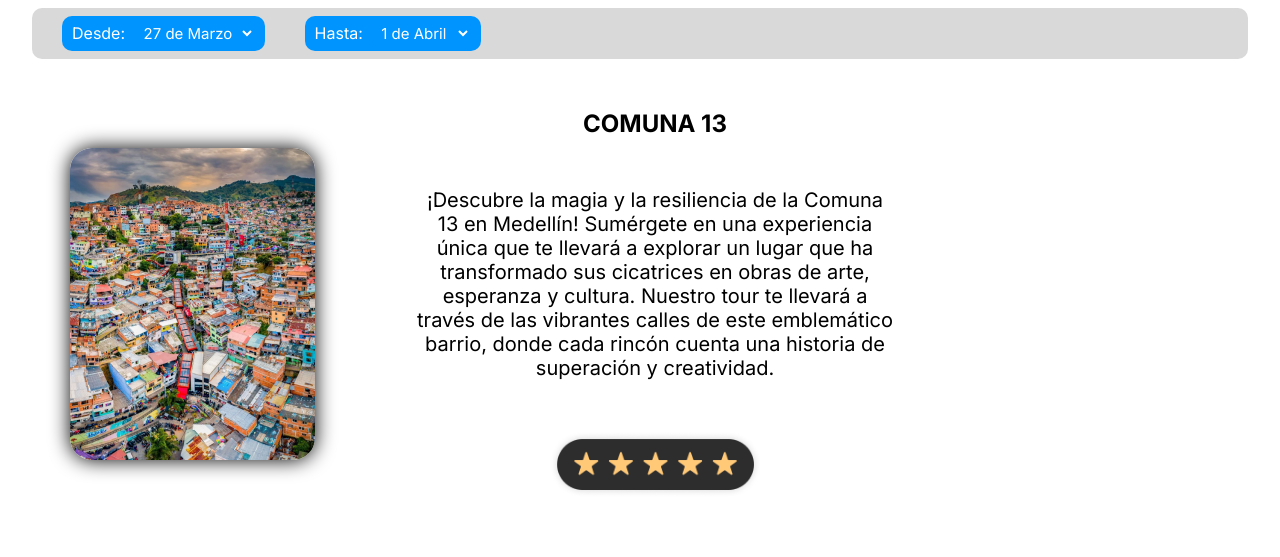
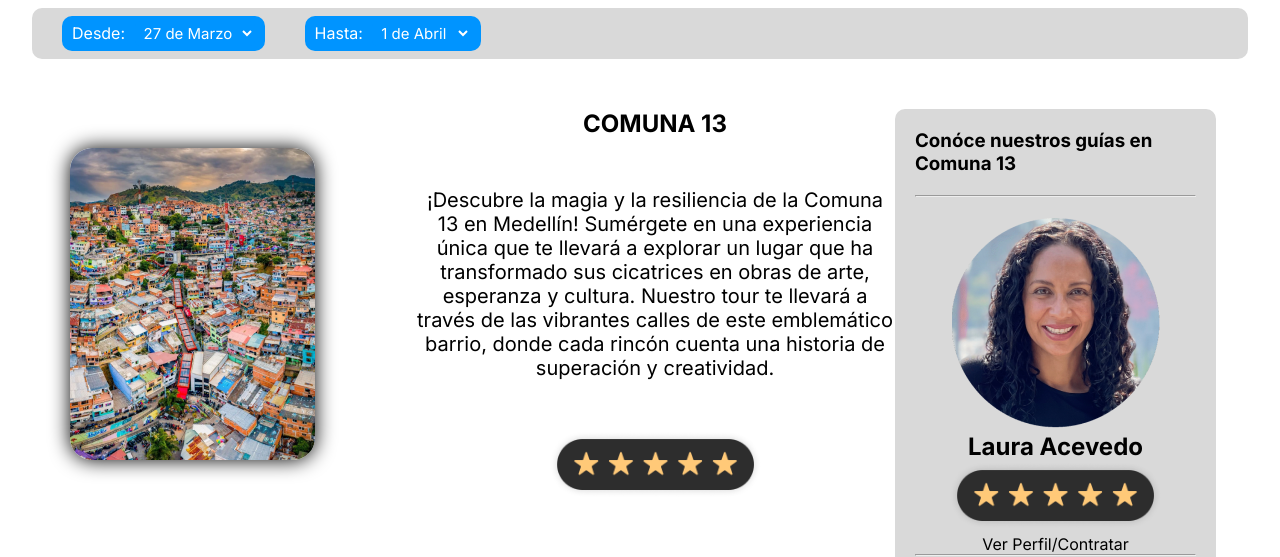
Before and after one commit to Juankyyy/NUTAV, a plain HTML site: page lugares/index.html in a window 1280 px wide. Shown: the part 543-1100 px from the top of the page. Drawn offline with Linux system fonts and the light colour scheme.

Commit message:
Aside lugares, update guias

```diff
--- a/lugares/index.html
+++ b/lugares/index.html
@@ -86,6 +86,7 @@
         </nav>
     </section>
 
+    <main class="main-places">
         <section class="place-section">
             <div class="place-content">
                 <div class="place-img">
@@ -167,5 +168,35 @@
                 </div>
             </div>
         </section>
+
+        <aside class="aside-guides">
+            <div class="aside-title">
+                <h3>Conóce nuestros guías en Comuna 13</h3>
+            </div>
+            <br>
+            <hr>
+
+            <div class="aside-guides-card">
+                <div class="aside-guides-img">
+                    <img src="../assets/Lugares/imgGuideLaura.png" alt="Guia Laura">
+                </div>
+
+                <div class="aside-guides-name">
+                    <h2>Laura Acevedo</h2>
+                </div>
+
+                <div class="aside-guides-stars">
+                    <img width="215px" src="../assets/Lugares/stars.png" alt="">
+                </div>
+
+                <div class="aside-guides-a">
+                    <a href="#">Ver Perfil</a>
+                    <p>/</p>
+                    <a href="#">Contratar</a>
+                </div>
+            </div>
+            <hr>
+        </aside>
+    </main>
 </body>
 </html>
--- a/lugares/styles.css
+++ b/lugares/styles.css
@@ -73,11 +73,12 @@ a {
     display: flex;
     align-items: center;
     justify-content: center;
-    gap: 200px; /*creo espacio entre dos objetos centrados*/
+    gap: 200px;
     margin-top: 20px;
-    background-image: url(../assets/aboutbg2.jpg);
+    background-image: url(../assets/Lugares/aboutMedellin.jpg);
     color: #fff;
     font-weight: bold;
+    background-size: cover;
 }
 
 .about-text {
@@ -139,6 +140,14 @@ a {
     background-color: #0059ff;
 }
 
+/* ------------------- MAIN PLACES  ------------------- */
+
+.main-places {
+    display: flex;
+    justify-content: space-around;
+    width: 95vw;
+}
+
 /* ------------------- PLACES SECTION ------------------- */
 
 .place-section {
@@ -171,3 +180,26 @@ a {
     border-radius: 22px;
     box-shadow: 0px 0px 20px #000;
 }
+
+/* ------------------- ASIDE ------------------- */
+
+.aside-guides {
+    margin-top: 50px;
+    background-color: #D9D9D9;
+    padding: 20px;
+    border-radius: 10px;
+    justify-content: center;
+    align-items: center;
+}
+
+.aside-guides-card {
+    display: flex;
+    flex-direction: column;
+    align-items: center;
+    margin-top: 20px;
+}
+
+.aside-guides-a {
+    display: flex;
+    justify-content: space-around;
+}
```
Also changed, not shown: guias/index.html (+0 -4 lines), guias/styles.css (+4 -3 lines), assets/Lugares/aboutMedellin.jpg (added), assets/Lugares/imgGuideLaura.png (added). Lines whose indentation alone changed are shown as unchanged.
